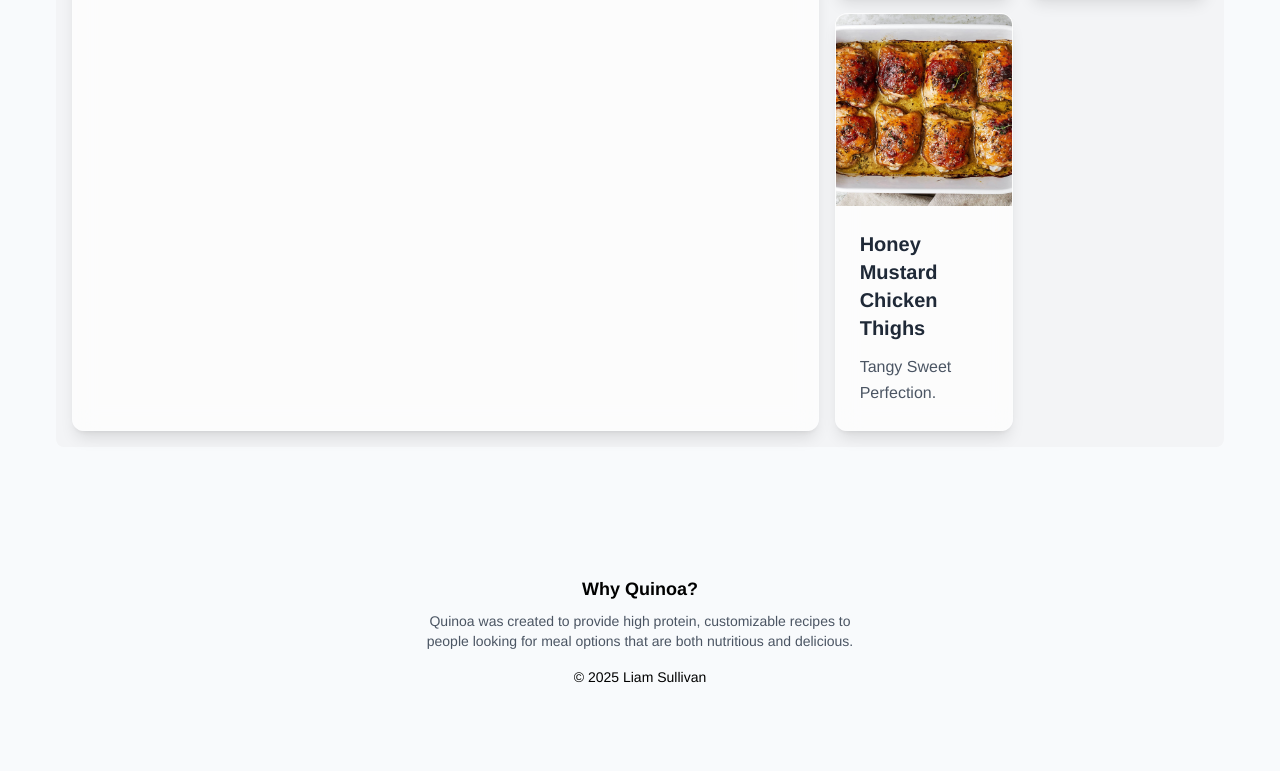
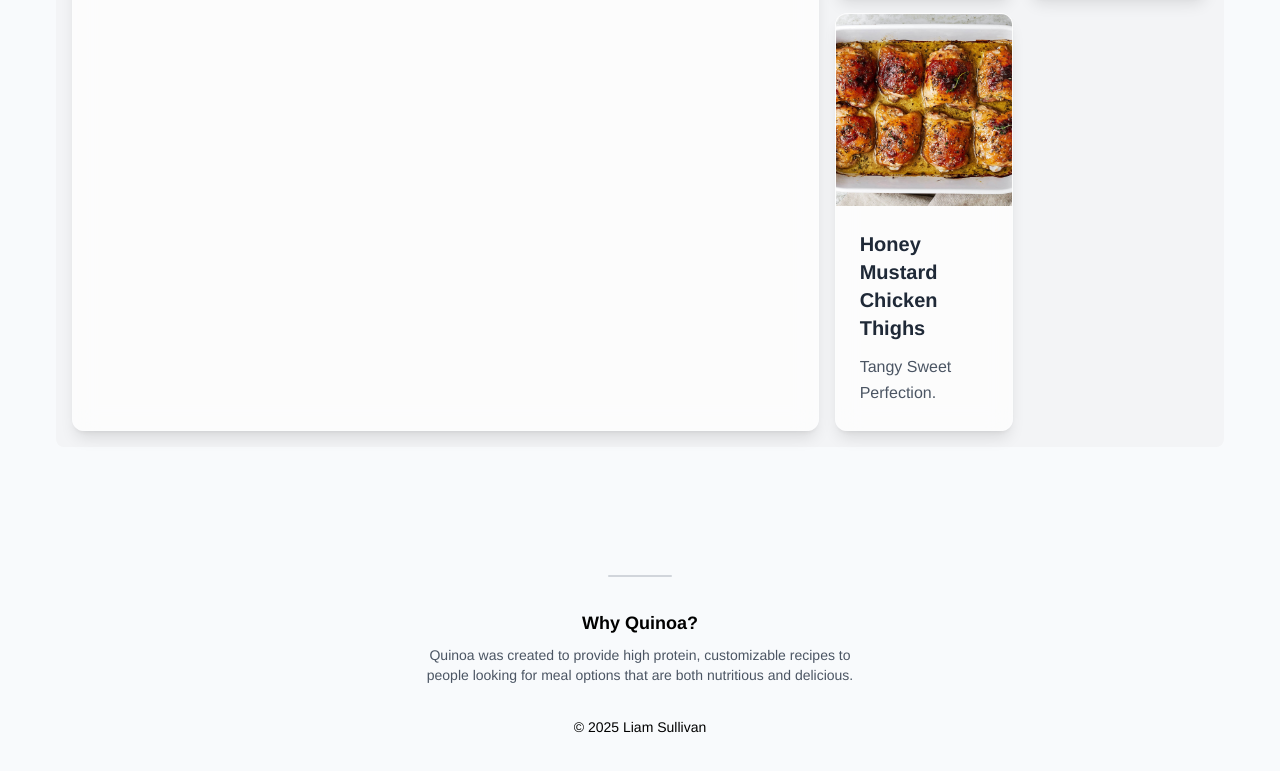
Before and after one commit to liambsulliva/recipe-website, an Astro site: page / in a window 1280 px wide. Shown: the part 1553-2324 px from the top of the page. Before the commit the page ends 2272 px from the top, so only its background shows below. Built offline with nearby package versions, Linux system fonts and the light colour scheme; Astro itself is replaced by a stand-in of ours.

Commit message:
implement footer divider

```diff
--- a/src/components/Footer.astro
+++ b/src/components/Footer.astro
@@ -1,14 +1,15 @@
 <footer
   class="font-medium flex flex-col justify-center items-center px-16 mx-6 py-8"
 >
-  <div class="text-center mb-4">
+  <div class="w-16 h-0.5 bg-gray-300 dark:bg-gray-700 rounded-full"></div>
+  <div class="text-center my-8">
     <h3 class="text-lg font-semibold mb-2">Why Quinoa?</h3>
     <p class="text-sm text-gray-600 dark:text-gray-400 max-w-md">
       Quinoa was created to provide high protein, customizable recipes to people
       looking for meal options that are both nutritious and delicious.
     </p>
   </div>
-  <div class="text-sm">
+  <div class="text-sm mb-4">
     &copy; {new Date().getFullYear()} Liam Sullivan
   </div>
 </footer>
```
